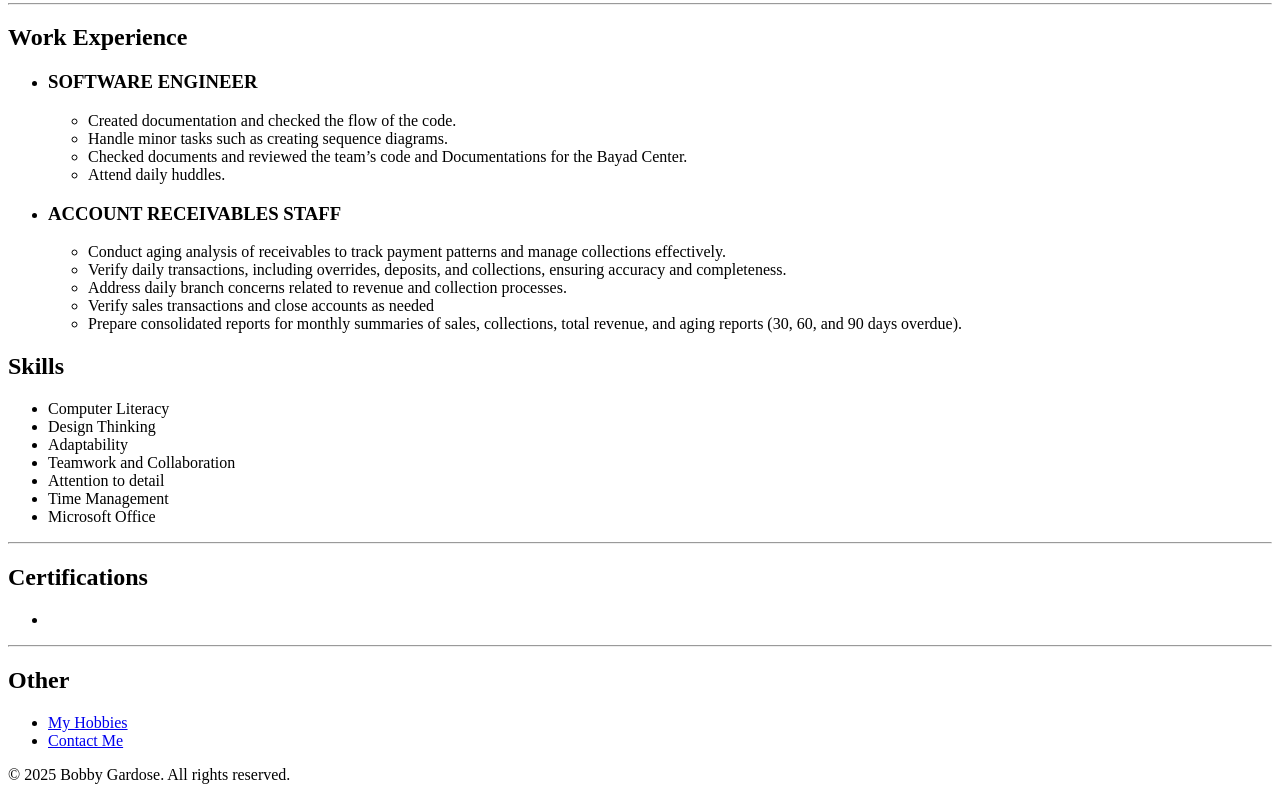
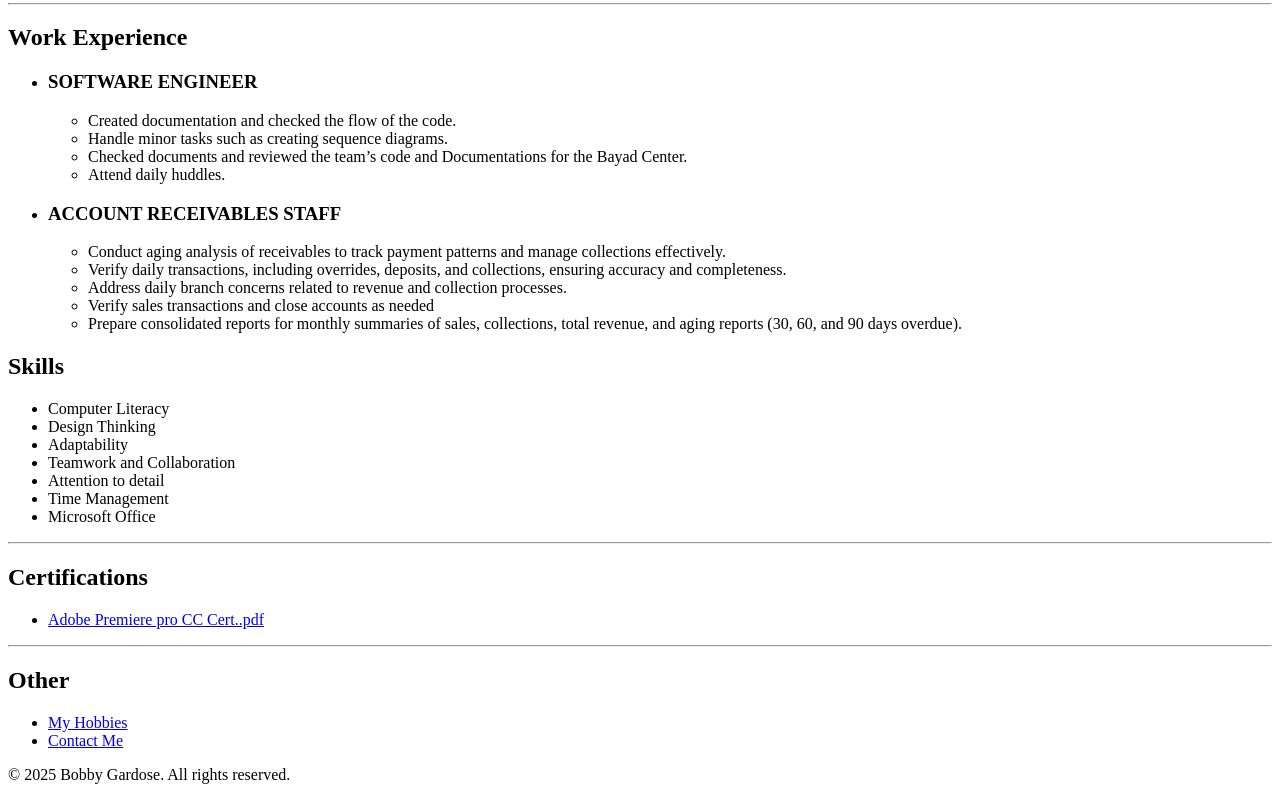
Before and after one commit to bobbygardose/My-Resume, a plain HTML site: page index.html in a window 1280 px wide. Shown: the part 503-1303 px from the top of the page. Drawn offline with Linux system fonts and the light colour scheme.

Commit message:
Add files via upload

```diff
--- a/index.html
+++ b/index.html
@@ -49,7 +49,7 @@
     <hr />
     <h2>Certifications</h2>
     <ul>
-        <li></li>
+        <li><a href="./Udemy AP Certificate.jpg" height="200">Adobe Premiere pro CC Cert..pdf</a></li>
     </ul>
     <hr />
     <h2>Other</h2>
```
Also changed, not shown: Udemy AP Certificate.jpg (added).
